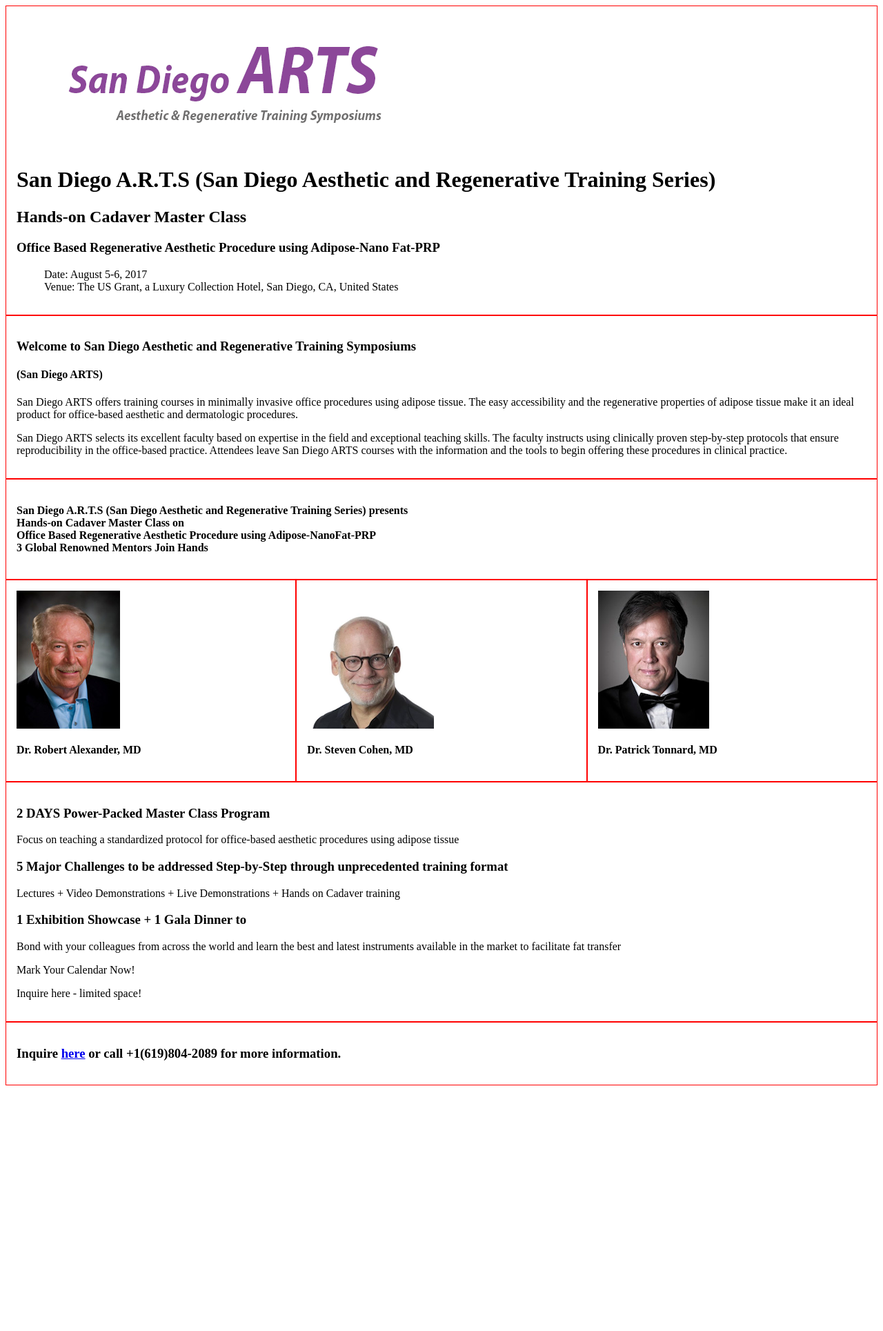
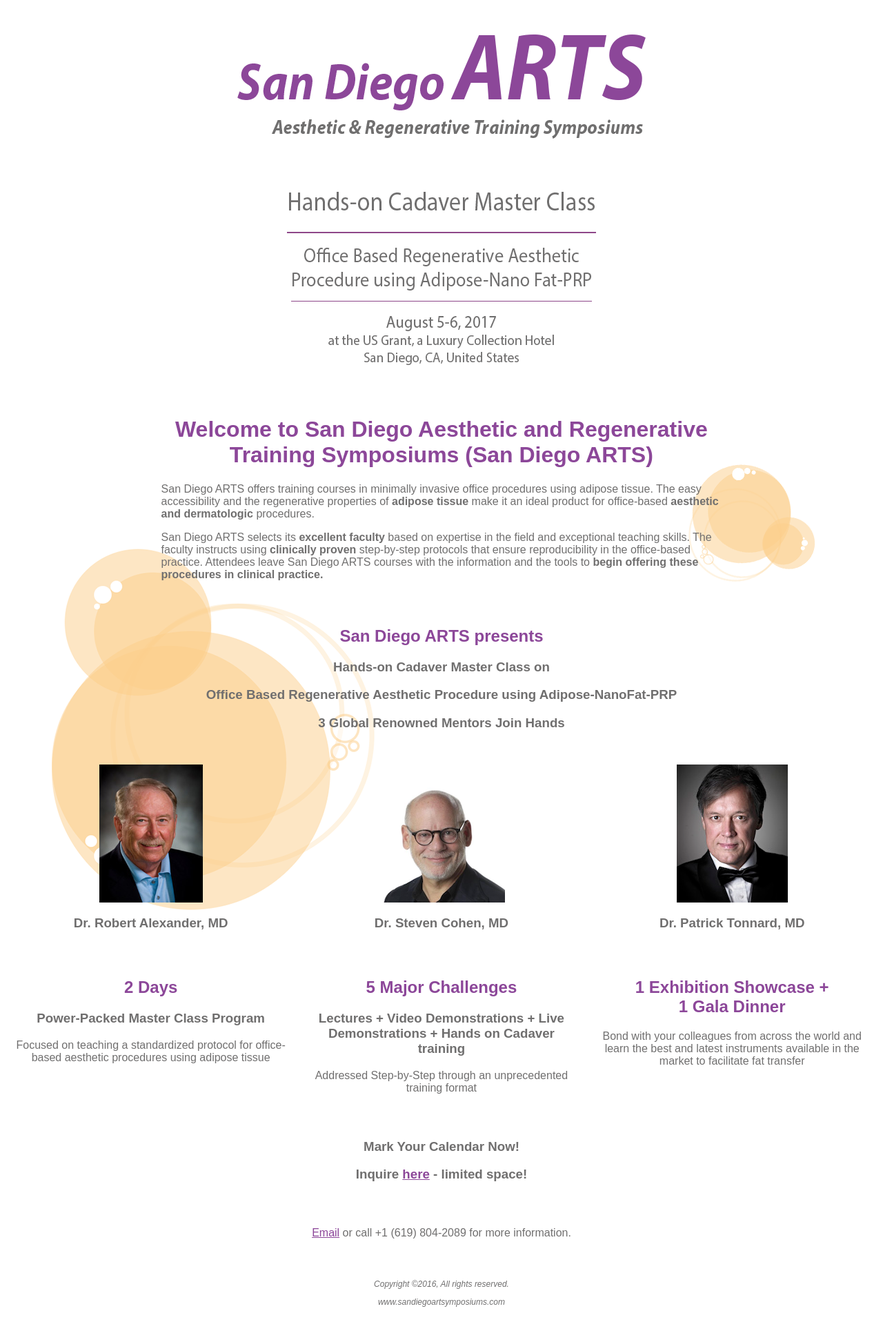
Before and after one commit to alexxisroxxanne/sandiegoarts, a PHP site: page / in a window 1280 px wide. Shown: the whole page at 69% size. Before the commit the page ends 1573 px from the top, so only its background shows below. Run offline with PHP 8.4, Linux system fonts and the light colour scheme.

Commit message:
Create first release-ready page

```diff
--- a/index.html
+++ b/index.html
@@ -1,78 +1,99 @@
-<!-- TODO -- implement grid system -->
 <!DOCTYPE html lang="en">
 <html>
   <head>
     <meta charset="utf-8">
     <meta name="viewport" content="width=device-width, initial-scale=1.0">
-    <link rel="stylesheet" type="text/css" href="styles.css">
+    <link href="styles.css"rel="stylesheet" type="text/css">
     <title>San Diego Aesthetic and Regenerative Training Symposiums</title>
     <meta description="">
   </head>
   <body>
     <div class="container">
       <div class="row">
-        <div class="col-m-12 col-d-12" id="top-banner">
-          <img src="./assets/sdartslogo.png" alt="SD ARTS"/>
-          <h1>San Diego A.R.T.S (San Diego Aesthetic and Regenerative Training Series)</h1>
-          <h2>Hands-on Cadaver Master Class</h2>
-          <h3>Office Based Regenerative Aesthetic Procedure using Adipose-Nano Fat-PRP</h3>
-          <ul>
-            <li>Date: August 5-6, 2017</li>
-            <li>Venue: The US Grant, a Luxury Collection Hotel, San Diego, CA, United States</li>
-          </ul>
+        <div class="col-m-12 mobile-only">
+          <img src="assets/sdartslogomobile.png" alt="San Diego ARTS Master Class"/>
+        </div>
+        <div class="col-d-12 desktop-only">
+          <img src="assets/sdartslogo.png" alt="San Diego ARTS"/>
+        </div>
+        <div class="col-d-12 desktop-only">
+          <img src="assets/sdartsinfo.png" alt="Master Class"/>
         </div>
       </div>
       <div class="row">
-        <div class="col-m-12 col-d-12" id="course-description">
-          <h3>Welcome to San Diego Aesthetic and Regenerative Training Symposiums</h3>
-          <h4>(San Diego ARTS)</h4>
+        <div class="col-d-2 desktop-only"></div>
+        <div class="col-m-12 col-d-8 course-description">
+          <h1 class="header">Welcome to San Diego Aesthetic and Regenerative<br/>Training Symposiums (San Diego ARTS)</h1>
           <p>
-            San Diego ARTS offers training courses in minimally invasive office procedures using adipose tissue. The easy accessibility and the regenerative properties of adipose tissue make it an ideal product for office-based aesthetic and dermatologic procedures.
+            San Diego ARTS offers training courses in minimally invasive office procedures using adipose tissue. The easy accessibility and the regenerative properties of
+            <strong> adipose tissue </strong>make it an ideal product for office-based <strong>aesthetic and dermatologic</strong> procedures.
           </p>
           <p>
-            San Diego ARTS selects its excellent faculty based on expertise in the field and exceptional teaching skills. The faculty instructs using clinically proven step-by-step protocols that ensure reproducibility in the office-based practice. Attendees leave San Diego ARTS courses with the information and the tools to begin offering these procedures in clinical practice.
+            San Diego ARTS selects its <strong>excellent faculty </strong>based on expertise in the field and exceptional teaching skills. The faculty instructs using
+            <strong> clinically proven </strong>
+            step-by-step protocols that ensure reproducibility in the office-based practice. Attendees leave San Diego ARTS courses with the information and the tools to
+            <strong> begin offering these procedures in clinical practice.</strong>
           </p>
         </div>
+        <div class="col-d-2 desktop-only"></div>
       </div>
-      <div class="row" id="course-details">
+      <div class="row course-details">
         <div class="col-m-12 col-d-12">
-          <h4>
-            San Diego A.R.T.S (San Diego Aesthetic and Regenerative Training Series) presents<br/>
-            Hands-on Cadaver Master Class on<br/>
-            Office Based Regenerative Aesthetic Procedure using Adipose-NanoFat-PRP<br/>
-            3 Global Renowned Mentors Join Hands
-          </h4>
+          <h2 class="header">San Diego ARTS presents<h2/>
+          <h3>Hands-on Cadaver Master Class on<h3/>
+          <h3>Office Based Regenerative Aesthetic Procedure using Adipose-NanoFat-PRP<h3/>
+          <h3>3 Global Renowned Mentors Join Hands<h3/>
         </div>
       </div>
       <div class="row">
         <div class="mentors col-m-12 col-d-4">
           <img src="assets/robertalexander.png" alt="Dr. Robert Alexander, MD"/>
-          <h4>Dr. Robert Alexander, MD</h4>
+          <h3>Dr. Robert Alexander, MD</h3>
         </div>
         <div class="mentors col-m-12 col-d-4">
           <img src="assets/stevencohen.png" alt="Dr. Steven Cohen, MD"/>
-          <h4>Dr. Steven Cohen, MD</h4>
+          <h3>Dr. Steven Cohen, MD</h3>
         </div>
         <div class="mentors col-m-12 col-d-4">
           <img src="assets/patricktonnard.png" alt="Dr. Patrick Tonnard, MD"/>
-          <h4>Dr. Patrick Tonnard, MD</h4>
+          <h3>Dr. Patrick Tonnard, MD</h3>
+        </div>
+      </div>
+      <div class="row">
+        <div class="col-m-12 col-d-4">
+          <div class="padded">
+            <h2 class="header">2 Days</h2>
+            <h3 class="description-subheader">Power-Packed Master Class Program</h3>
+            <p>Focused on teaching a standardized protocol for office-based aesthetic procedures using adipose tissue</p>
+          </div>
+        </div>
+        <div class="col-m-12 col-d-4">
+          <div class="padded">
+            <h2 class="header">5 Major Challenges</h2>
+            <h3 class="description-subheader">Lectures + Video Demonstrations + Live Demonstrations + Hands on Cadaver training</h3>
+            <p>Addressed Step-by-Step through an unprecedented training format</p>
+          </div>
+        </div>
+        <div class="col-m-12 col-d-4">
+          <div class="padded">
+            <h2 class="header">1 Exhibition Showcase +<br/>1 Gala Dinner</h2>
+            <p>Bond with your colleagues from across the world and learn the best and latest instruments available in the market to facilitate fat transfer</p>
+          </div>
+        </div>
+        <div class="col-m-12 col-d-12">
+          <h3>Mark Your Calendar Now!</h3>
+          <h3 class="description-subheader">Inquire <a href="mailto:info@sandiegoartsymposiums.com">here</a> - limited space!</h3>
         </div>
       </div>
       <div class="row">
         <div class="col-m-12 col-d-12">
-          <h3>2 DAYS Power-Packed Master Class Program</h3>
-          <p>Focus on teaching a standardized protocol for office-based aesthetic procedures using adipose tissue</p>
-          <h3>5 Major Challenges to be addressed Step-by-Step through unprecedented training format</h3>
-          <p>Lectures + Video Demonstrations + Live Demonstrations + Hands on Cadaver training</p>
-          <h3>1 Exhibition Showcase + 1 Gala Dinner to</h3>
-          <p>Bond with your colleagues from across the world and learn the best and latest instruments available in the market to facilitate fat transfer</p>
-          <p>Mark Your Calendar Now!</p>
-          <p>Inquire here - limited space!</p>
+          <p><a href="mailto:info@sandiegoartsymposiums.com">Email</a> or call +1 (619) 804-2089 for more information.</p>
         </div>
       </div>
       <div class="row">
         <div class="col-m-12 col-d-12">
-          <h3>Inquire <a href="mailto:info@sandiegoartsymposiums.com">here</a> or call +1(619)804-2089 for more information.</h3>
+          <p class="footer">Copyright ©2016, All rights reserved.</p>
+          <p class="footer">www.sandiegoartsymposiums.com</p>
         </div>
       </div>
     </div> <!-- closes container -->
--- a/styles.css
+++ b/styles.css
@@ -3,12 +3,12 @@
  */
 * {
     box-sizing: border-box;
-    font-style: Arial, Helvetica, sans-serif;
+    font-family: Arial, Helvetica, sans-serif;
+    color: #706f6f;
 }
 [class*="col-"] {
   float: left;
   padding: 15px;
-  border: 1px solid red;
 }
 .row::after {
   content: "";
@@ -16,11 +16,38 @@
   display: block;
 }
 img {
+    display: block;
     max-width: 100%;
     height: auto;
+    margin: auto;
 }
-ul {
-  list-style-type: none;
+h1, h2, h3, h4, p {
+  text-align: center;
+}
+a, a:visited {
+  color: #8c4799;
+}
+.course-description p, .left * {
+  text-align: left;
+}
+.flex {
+  display: flex;
+}
+.padded {
+  /*padding: 0 3.5em;*/
+}
+.header {
+  color: #8c4799;
+}
+.footer {
+  font-style: italic;
+  font-size: 12px;
+}
+.container {
+  background-image: url('assets/sdartsbackground.png');
+  background-position: center;
+  background-repeat: no-repeat;
+  background-attachment: fixed;
 }
 /**
  * Mobile styles
@@ -38,6 +65,7 @@
   .col-m-10 {width: 83.33%;}
   .col-m-11 {width: 91.66%;}
   .col-m-12 {width: 100%;}
+  .desktop-only {display: none;}
 }
 /**
  * Desktop styles
@@ -55,4 +83,5 @@
    .col-d-10 {width: 83.33%;}
    .col-d-11 {width: 91.66%;}
    .col-d-12 {width: 100%;}
+   .mobile-only {display: none;}
  }
```
Also changed, not shown: assets/sdartsbackground.png (added), assets/sdartsinfo.png (added), assets/sdartslogo.png, assets/sdartslogomobile.png (added).
